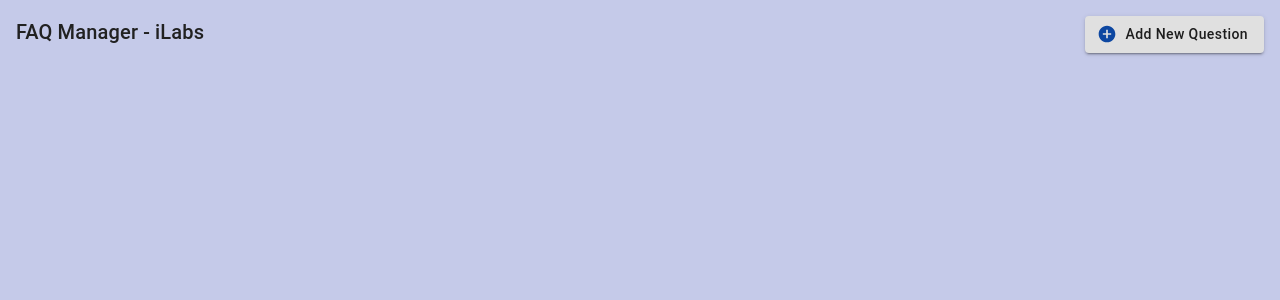
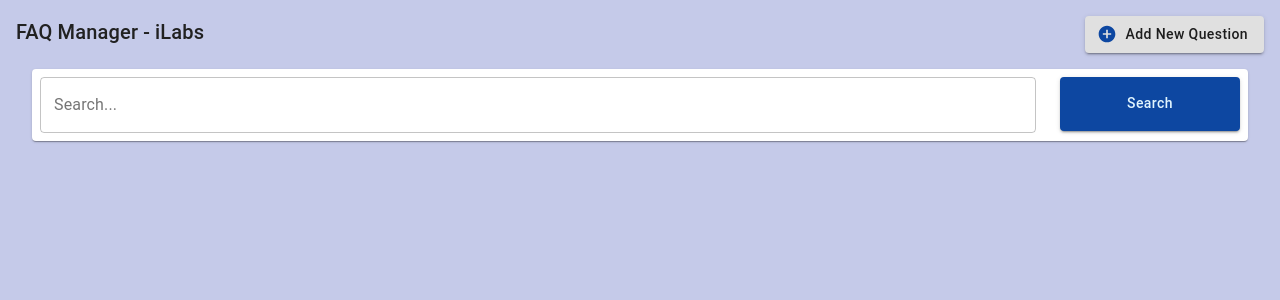
Before and after one commit to LuminiNanayakkara/FAQ-manager---iLabs, a React (Create React App) app: page / in a window 1280 px wide. Shown: the top 300 px of the page. Built offline with nearby package versions, Linux system fonts and the light colour scheme.

Commit message:
Added the SearchBar component

```diff
--- a/src/App.js
+++ b/src/App.js
@@ -1,5 +1,6 @@
 import Header from "./components/ui/Header";
 import { makeStyles } from "@material-ui/core/styles";
+import SearchBar from "./components/ui/SearchBar";
 
 const useStyles = makeStyles((theme) => ({
   app: {
@@ -13,6 +14,7 @@ const App = () => {
   return (
     <div className={classes.app}>
       <Header />
+      <SearchBar />
     </div>
   );
 };
--- a/src/components/ui/Header.js
+++ b/src/components/ui/Header.js
@@ -25,6 +25,7 @@ const useStyles = makeStyles((theme) => ({
     paddingTop: "1rem",
     paddingLeft: "1rem",
     paddingRight: "1rem",
+    paddingBottom: "1rem",
   },
 }));
 
--- a/src/components/ui/SearchBar.js
+++ b/src/components/ui/SearchBar.js
@@ -1,11 +1,56 @@
 import React from "react";
 import { makeStyles } from "@material-ui/core/styles";
+import Paper from "@material-ui/core/Paper";
+import Grid from "@material-ui/core/Grid";
+import Button from "@material-ui/core/Button";
+import TextField from "@material-ui/core/TextField";
 
-const useStyles = makeStyles((theme) => ({}));
+const useStyles = makeStyles((theme) => ({
+  paper: {
+    padding: "0.5rem",
+    marginLeft: "2rem",
+    marginRight: "2rem",
+  },
+  searchButton: {
+    height: "3.4rem",
+    textTransform: "none",
+    backgroundColor: "#0D47A1",
+    color: "#E1F5FE",
+    "&:hover": {
+      backgroundColor: "#4527A0",
+    },
+  },
+}));
 
 const SearchBar = () => {
   const classes = useStyles();
-  return <React.Fragment></React.Fragment>;
+  return (
+    <React.Fragment>
+      <Paper className={classes.paper}>
+        <Grid container justifyContent="center" spacing={3}>
+          <Grid item xs={10}>
+            <TextField
+              id="outlined-secondary"
+              label="Search..."
+              variant="outlined"
+              color="primary"
+              fullWidth
+            />
+          </Grid>
+          <Grid item xs={2}>
+            <Button
+              variant="contained"
+              color="#1A237E"
+              fullWidth
+              className={classes.searchButton}
+            >
+              Search
+            </Button>
+          </Grid>
+        </Grid>
+      </Paper>
+    </React.Fragment>
+  );
 };
 
 export default SearchBar;
```
